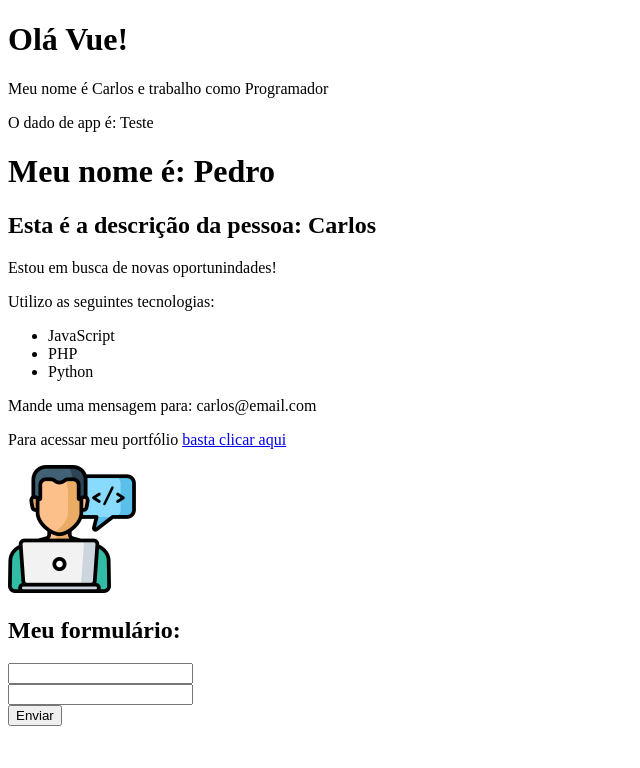
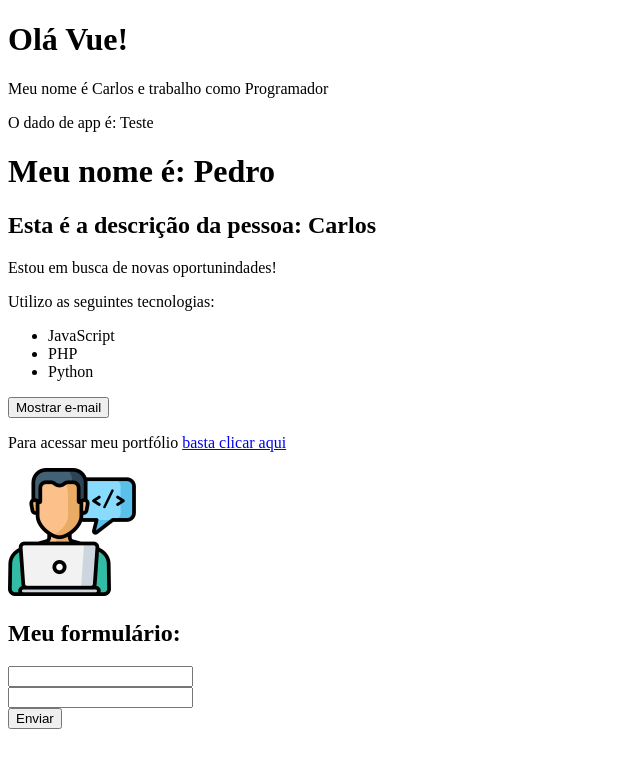
Before and after one commit to ByteCarlos/curso_vue_ytb, a Vue app: page / in a window 1280 px wide. Shown: the top 768 px of the page, without its empty margins (0-640 px from the left). Built offline with nearby package versions, Linux system fonts and the light colour scheme.

Commit message:
Métodos

```diff
--- a/src/components/Info.vue
+++ b/src/components/Info.vue
@@ -8,6 +8,9 @@
             <li>PHP</li>
             <li>Python</li>
         </ul>
+        <div>
+            <button @click="showEmail">{{ textoBotao }}</button>
+        </div>
         <p v-show="mostrar_email">Mande uma mensagem para: {{ email }}</p>
         <p>Para acessar meu portfólio <a v-bind:href="meu_link" target="_blank">basta clicar aqui</a></p>
         <Picture />
@@ -21,11 +24,22 @@ import Picture from './Picture.vue'
     data() {
         return {
             esta_trabalhando: false,
-            mostrar_email: true,
+            mostrar_email: false,
             email: "carlos@email.com",
-            meu_link: "https://google.com"
+            meu_link: "https://google.com",
+            textoBotao: 'Mostrar e-mail'
         };
     },
-    components: { Picture }
+    components: { Picture },
+    methods: {
+        showEmail() {
+            this.mostrar_email = !this.mostrar_email
+            if(!this.mostrar_email) {
+                this.textoBotao = 'Mostrar e-mail'
+            }else {
+                this.textoBotao = 'Esconder e-mail'
+            }
+        }
+    }
 }
 </script>
--- a/src/components/LifeCycle.vue
+++ b/src/components/LifeCycle.vue
@@ -14,11 +14,18 @@
             setTimeout(() => {
                 this.nome = "Carlos"
             }, 1000);
+
+            this.lifeCycle()
         },
         mounted() {
             setTimeout(() => {
                 this.nome = "Pedro"
             }, 2000);
+        },
+        methods: {
+            lifeCycle() {
+                console.log("Executou");
+            }
         }
     }
 </script>
```
